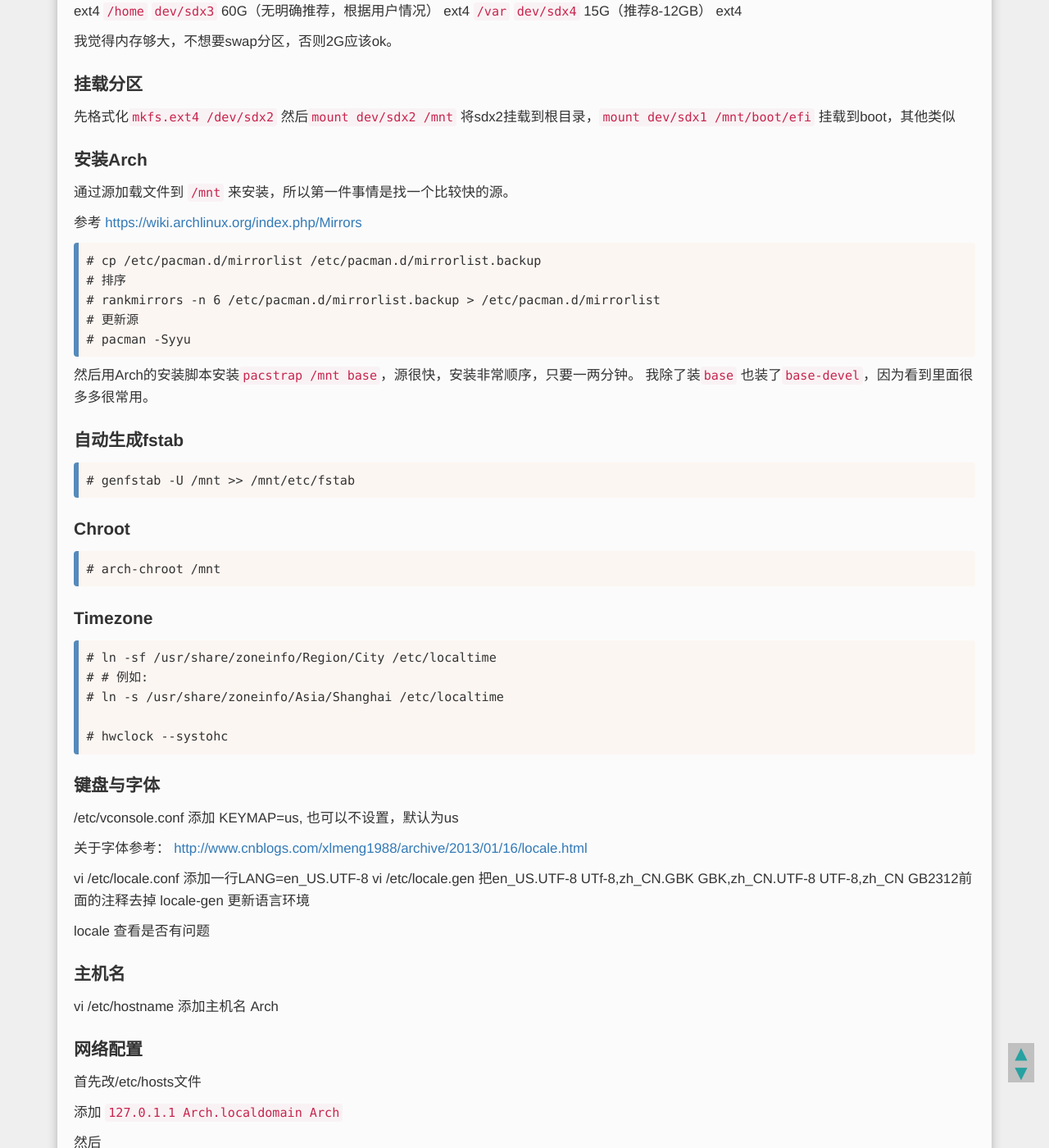
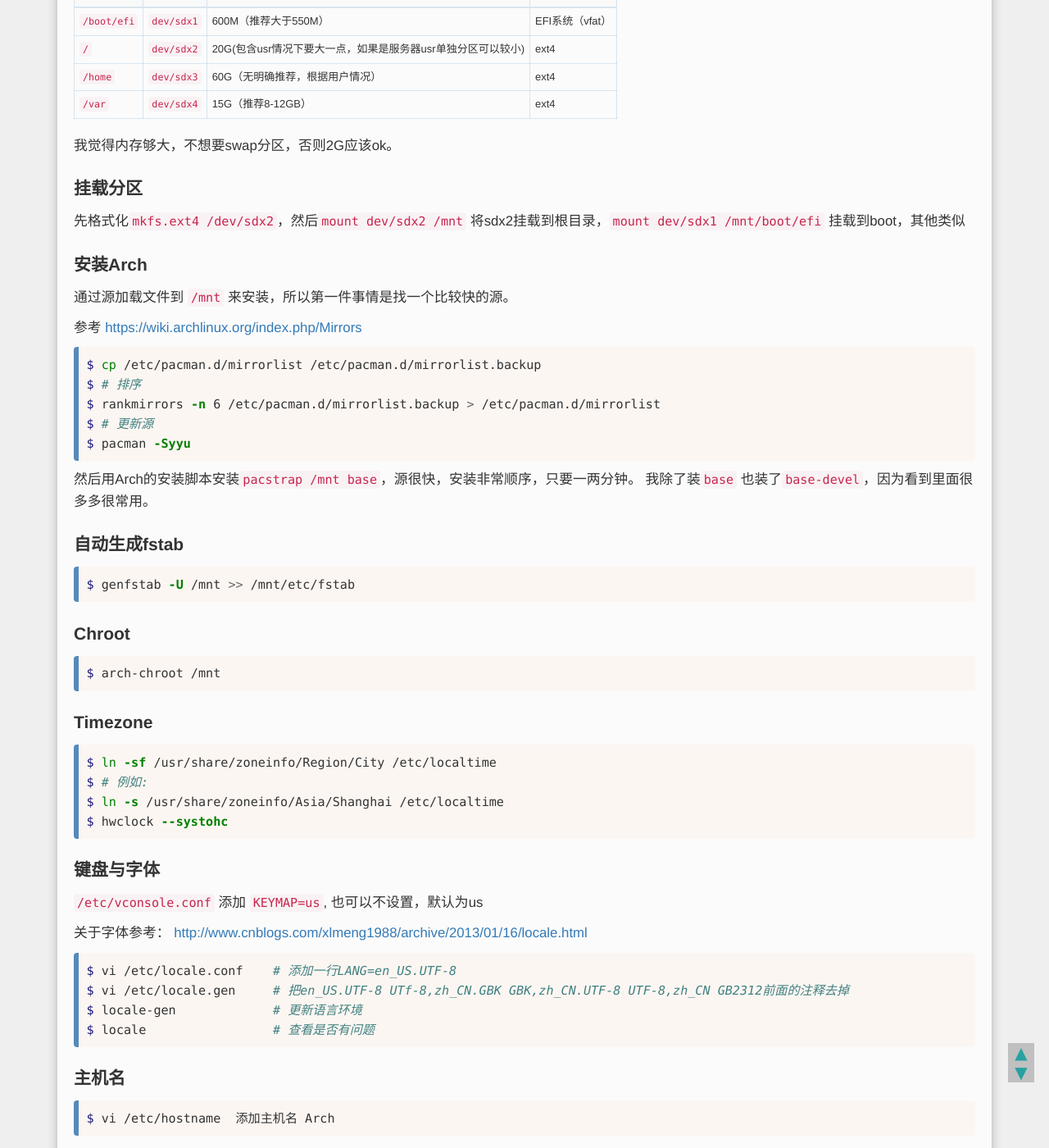
Before and after one commit to SenZhangAI/senzhangai.github.com, a Jekyll site: the page built from _posts/2017-12-16-install-arch-linux.md, in a window 1280 px wide and 1400 px high, scrolled down 1865 px. Shown: the whole window at 82% size. Built offline with Jekyll 4.4.1, drawn with Linux system fonts in a browser that asks for light colours; comment, search, counter and statistics services are not loaded; some of the changed text lies outside the part shown.

Commit message:
better post

````diff
--- a/_posts/2017-12-16-install-arch-linux.md
+++ b/_posts/2017-12-16-install-arch-linux.md
@@ -44,17 +44,18 @@ Windows下可用的制作U盘启动的程序可以选择
 
 我的方案如下(为什么1T的硬盘我要纠结这久，才分100G?)，到时看使用情况，看哪个分区吃紧。
 
-`/boot/efi` `dev/sdx1` 600M（推荐大于550M） EFI系统（vfat）
-`/` `dev/sdx2` 20G(包含usr情况下要大一点，如果是服务器usr单独分区可以较小) ext4
-`/home` `dev/sdx3` 60G（无明确推荐，根据用户情况） ext4
-`/var` `dev/sdx4` 15G（推荐8-12GB） ext4
+| **dir**     | **dev**    | **size**                                                    | **format**      |
+|:------------|:-----------|:------------------------------------------------------------|:----------------|
+| `/boot/efi` | `dev/sdx1` | 600M（推荐大于550M）                                        | EFI系统（vfat） |
+| `/`         | `dev/sdx2` | 20G(包含usr情况下要大一点，如果是服务器usr单独分区可以较小) | ext4            |
+| `/home`     | `dev/sdx3` | 60G（无明确推荐，根据用户情况）                             | ext4            |
+| `/var`      | `dev/sdx4` | 15G（推荐8-12GB）                                           | ext4            |
 
 我觉得内存够大，不想要swap分区，否则2G应该ok。
 
 ### 挂载分区
 
-先格式化`mkfs.ext4 /dev/sdx2`
-然后`mount dev/sdx2 /mnt` 将sdx2挂载到根目录，`mount dev/sdx1 /mnt/boot/efi` 挂载到boot，其他类似
+先格式化`mkfs.ext4 /dev/sdx2`，然后`mount dev/sdx2 /mnt` 将sdx2挂载到根目录，`mount dev/sdx1 /mnt/boot/efi` 挂载到boot，其他类似
 
 ### 安装Arch
 
@@ -62,48 +63,55 @@ Windows下可用的制作U盘启动的程序可以选择
 
 参考 <https://wiki.archlinux.org/index.php/Mirrors>
 
-```
-# cp /etc/pacman.d/mirrorlist /etc/pacman.d/mirrorlist.backup
-# 排序
-# rankmirrors -n 6 /etc/pacman.d/mirrorlist.backup > /etc/pacman.d/mirrorlist
-# 更新源
-# pacman -Syyu
+```bash
+$ cp /etc/pacman.d/mirrorlist /etc/pacman.d/mirrorlist.backup
+$ # 排序
+$ rankmirrors -n 6 /etc/pacman.d/mirrorlist.backup > /etc/pacman.d/mirrorlist
+$ # 更新源
+$ pacman -Syyu
 ```
 
 然后用Arch的安装脚本安装`pacstrap /mnt base`，源很快，安装非常顺序，只要一两分钟。
 我除了装`base` 也装了`base-devel`，因为看到里面很多多很常用。
 
 ### 自动生成fstab
-```
-# genfstab -U /mnt >> /mnt/etc/fstab
+
+```bash
+$ genfstab -U /mnt >> /mnt/etc/fstab
 ```
 ### Chroot
-```
-# arch-chroot /mnt
+
+```bash
+$ arch-chroot /mnt
 ```
 ### Timezone
-```
-# ln -sf /usr/share/zoneinfo/Region/City /etc/localtime
-# # 例如:
-# ln -s /usr/share/zoneinfo/Asia/Shanghai /etc/localtime
 
-# hwclock --systohc
+```bash
+$ ln -sf /usr/share/zoneinfo/Region/City /etc/localtime
+$ # 例如:
+$ ln -s /usr/share/zoneinfo/Asia/Shanghai /etc/localtime
+$ hwclock --systohc
 ```
 
 ### 键盘与字体
-/etc/vconsole.conf 添加 KEYMAP=us, 也可以不设置，默认为us
+
+`/etc/vconsole.conf` 添加 `KEYMAP=us`, 也可以不设置，默认为us
 
 关于字体参考：
 <http://www.cnblogs.com/xlmeng1988/archive/2013/01/16/locale.html>
 
-vi /etc/locale.conf    添加一行LANG=en_US.UTF-8
-vi /etc/locale.gen     把en_US.UTF-8 UTf-8,zh_CN.GBK GBK,zh_CN.UTF-8 UTF-8,zh_CN GB2312前面的注释去掉
-locale-gen               更新语言环境
-
-locale  查看是否有问题
+```bash
+$ vi /etc/locale.conf    # 添加一行LANG=en_US.UTF-8
+$ vi /etc/locale.gen     # 把en_US.UTF-8 UTf-8,zh_CN.GBK GBK,zh_CN.UTF-8 UTF-8,zh_CN GB2312前面的注释去掉
+$ locale-gen             # 更新语言环境
+$ locale                 # 查看是否有问题
+```
 
 ### 主机名
-vi /etc/hostname  添加主机名 Arch
+
+```bash
+$ vi /etc/hostname  添加主机名 Arch
+```
 
 ### 网络配置
 首先改/etc/hosts文件
@@ -112,16 +120,16 @@ vi /etc/hostname  添加主机名 Arch
 
 然后
 
-```
-有线连接：
+```bash
+# 有线连接：
 
-# systemctl start dhcpcd    # 连接
-# systemctl enable dhcpcd   # 以后自动连接
+$ systemctl start dhcpcd    # 连接
+$ systemctl enable dhcpcd   # 以后自动连接
 
-无线连接：
+# 无线连接：
 
-# pacman -S iw wpa_supplicant dialog
-# wifi-menu    # 连接
+$ pacman -S iw wpa_supplicant dialog
+$ wifi-menu    # 连接
 ```
 更多详细的网络配置参见：
 
@@ -149,24 +157,24 @@ make 失败，提示`No rule to make target 'modules'`
 `sudo ip link set wxxxxxx up`, 终于安装成功
 
 ```bash
-sudo pacman -Syu
-sudo pacman -S linux-headers
+$ sudo pacman -Syu
+$ sudo pacman -S linux-headers
 ```
 
 ### grub
 
-```
-    BIOS 系统：
+```bash
+# BIOS 系统：
 
-    # pacman -S grub os-prober
-    # grub-install --target=i386-pc /dev/<目标磁盘>
-    # grub-mkconfig -o /boot/grub/grub.cfg
+$ pacman -S grub os-prober
+$ grub-install --target=i386-pc /dev/<目标磁盘>
+$ grub-mkconfig -o /boot/grub/grub.cfg
 
-    UEFI 系统：
+# UEFI 系统：
 
-    # pacman -S dosfstools grub efibootmgr
-    # grub-install --target=x86_64-efi --efi-directory=<EFI 分区挂载点> --bootloader-id=grub
-    # grub-mkconfig -o /boot/grub/grub.cfg
+$ pacman -S dosfstools grub efibootmgr
+$ grub-install --target=x86_64-efi --efi-directory=<EFI 分区挂载点> --bootloader-id=grub
+$ grub-mkconfig -o /boot/grub/grub.cfg
 ```
 
 `grub -install --target=x86_64-efi --efi-directory=/boot/efi --bootloader-id=grub --boot-directory=/boot`
@@ -208,7 +216,7 @@ X实现了图形显示，但没有窗口管理 WM(Windows Manager)，所以如
 然后`pacman -Ss xf86-video` 查看有哪些包可以装，
 我的是AMD卡，所以`pacman -S xf86-video-ati`或者应该也可`xf86-video-amdgpu`
 
-可能还需要 pacman -S mesa  (3D支持),暂时不装
+可能还需要 `pacman -S mesa`  (3D支持),暂时不装
 
 然后安装xorg，
 简单的直接`pacman -S xorg`都装上，但作为不折腾不舒服的人，
@@ -246,7 +254,9 @@ TODO
 
 ### 其他安装
 
-pacman -S vim neovim  openssh git curl wget yaourt（AUR安装必备） lantern(翻墙)
+```bash
+$ pacman -S vim neovim  openssh git curl wget yaourt lantern
+```
 
 #### 解决乱码
 firefox 打开发现中文部分字体是乱码，
@@ -272,7 +282,7 @@ firefox 打开发现中文部分字体是乱码，
 
 `.xinitrc` 为startx命令启动时执行的脚本，而`.xprofile`为用gdm等启动器进入用户界面时执行的脚本。
 
-```
+```bash
 export LANG=en_US.UTF-8
 export LANGUAGE=zh_CN:en_US
 export LC_CTYPE=zh_CN.UTF-8
@@ -304,14 +314,15 @@ passwd   添加root用户的密码
 
 ##### 添加用户
 
-```
-# useradd -m -g users -s /usr/bin/bash <用户名>
-# # 该命令创建一个名为 <用户名> 的用户，指定登陆 shell 为 bash，所属主用户组 users，用户文件夹位于 /home/<用户名>。
-# passwd <用户名>   # 设置密码
+```bash
+$ useradd -m -g users -s /usr/bin/bash <用户名>
+$ # 该命令创建一个名为 <用户名> 的用户，指定登陆 shell 为 bash，所属主用户组 users，用户文件夹位于 /home/<用户名>。
+$ passwd <用户名>   # 设置密码
 ```
 
 所以执行
-```
+
+```bash
 useradd -m -g wheel -s /usr/bin/zsh sen
 passws sen
 ```
@@ -324,7 +335,7 @@ passws sen
 
 因为将用户作为wheel组，简单起见，只需要注释掉如下中的NOPASSWD行
 
-```
+```bash
 # Uncomment to allow people in group wheel to run all commands
 # %wheel        ALL=(ALL)       ALL
 # Same thing without a password
````
